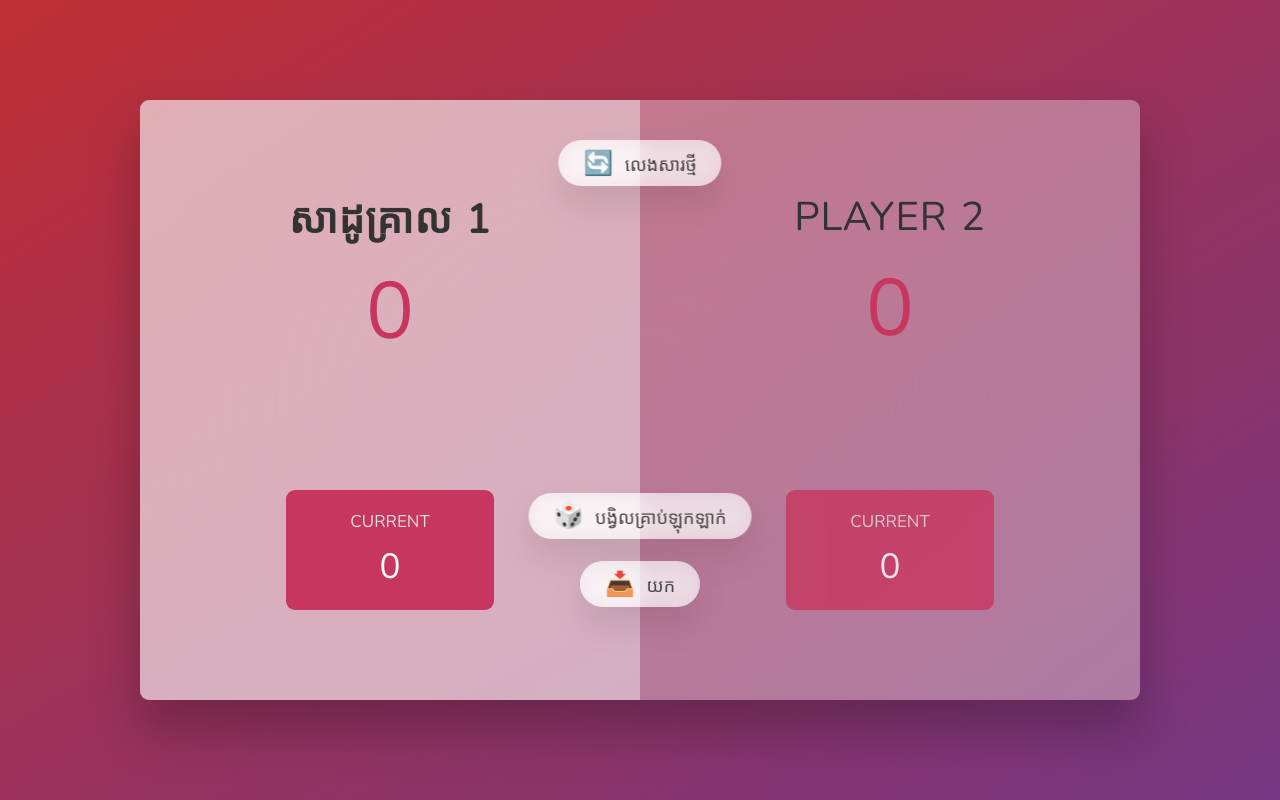
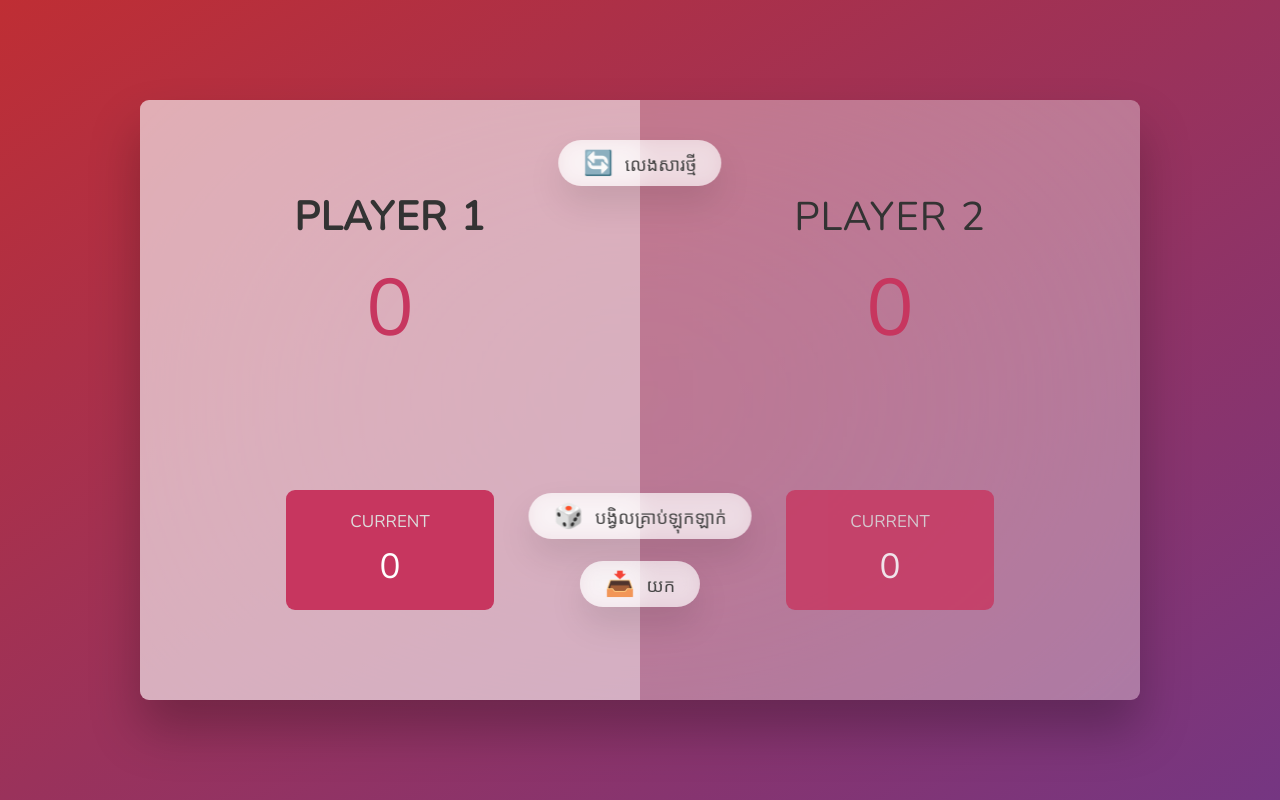
Before and after one commit to ChheanglyTang/Pig-Game-JS-Practice-, a plain HTML site: page index.html in a window 1280 px wide. Drawn offline with nearby package versions, Linux system fonts and the light colour scheme.

Commit message:
Update index.html

```diff
--- a/index.html
+++ b/index.html
@@ -12,7 +12,7 @@
 <body>
   <main>
     <section class="player player--0 player--active">
-      <h2 class="name" id="name--0">សាដូគ្រាល 1</h2>
+      <h2 class="name" id="name--0">Player 1</h2>
       <p class="score" id="score--0">43</p>
       <div class="current">
         <p class="current-label">Current</p>
```
